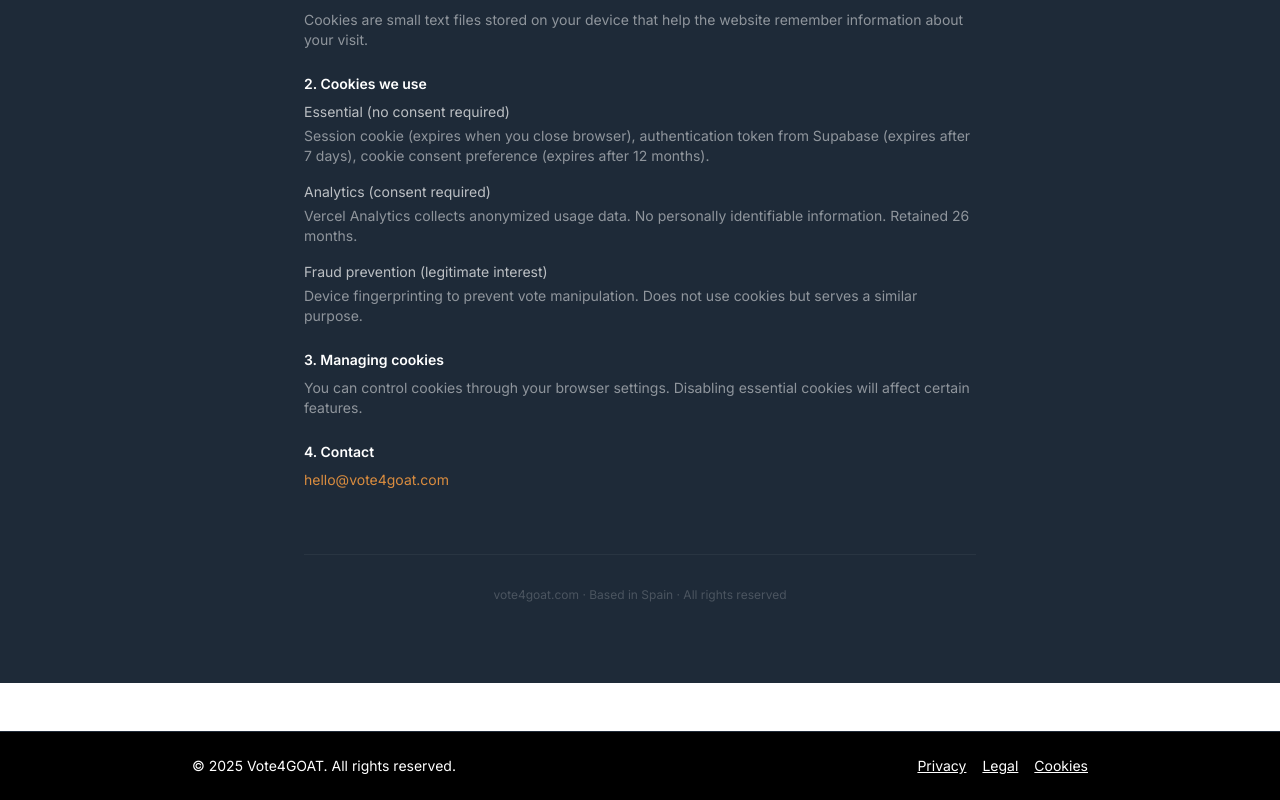
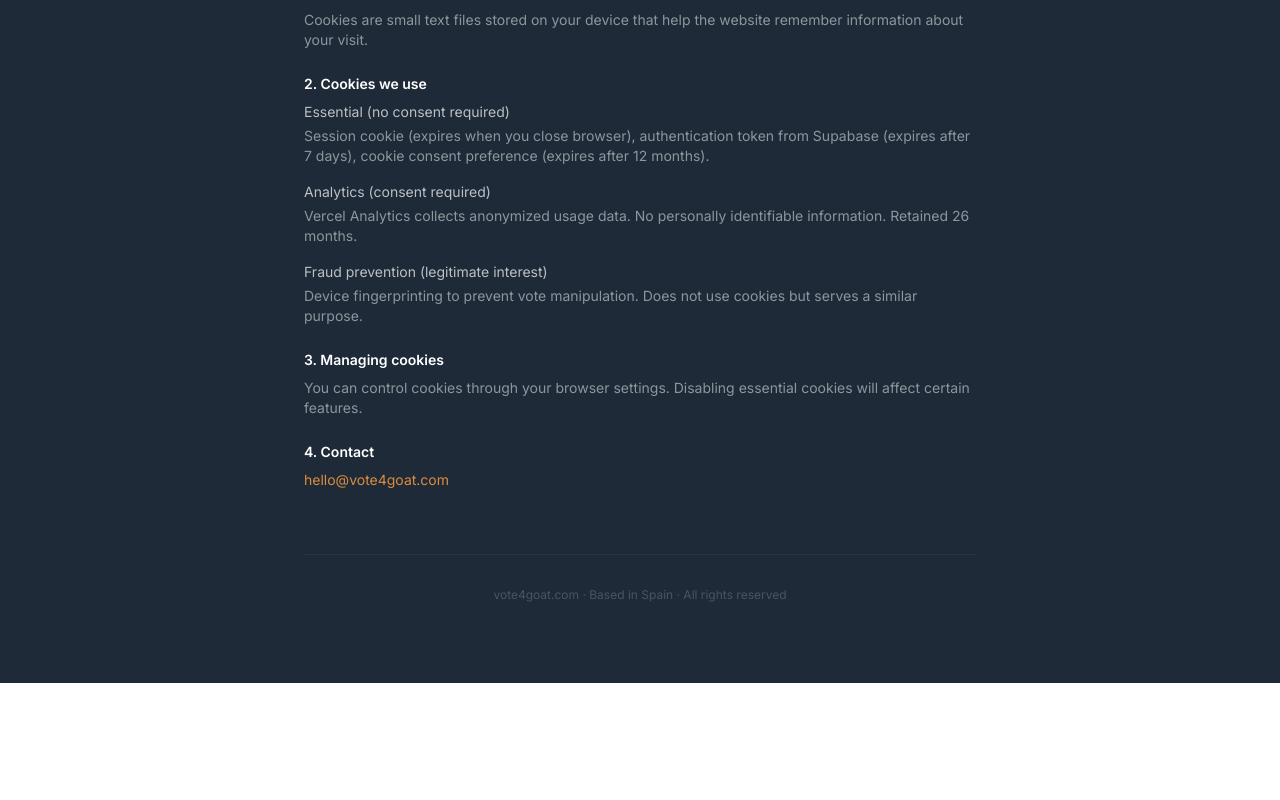
Before and after one commit to fcpdlr/vote4goat, a Next.js app: page /legal in a window 1280 px wide. Shown: the part 2806-3606 px from the top of the page. Built offline with nearby package versions, Linux system fonts and the light colour scheme.

Commit message:
Update Footer.js

```diff
--- a/components/Footer.js
+++ b/components/Footer.js
@@ -1,15 +1,14 @@
-// components/Footer.js
 export default function Footer() {
   return (
-    <footer className="bg-black text-white text-sm py-6 px-4 border-t border-gray-800 mt-12">
-      <div className="max-w-4xl mx-auto flex flex-col md:flex-row justify-between items-center space-y-4 md:space-y-0">
-        <div className="text-center md:text-left">
-          © 2025 Vote4GOAT. All rights reserved.
-        </div>
-        <div className="flex space-x-4">
-          <a href="/privacy" className="underline hover:text-gray-300">Privacy</a>
-          <a href="/legal" className="underline hover:text-gray-300">Legal</a>
-          <a href="/cookies" className="underline hover:text-gray-300">Cookies</a>
+    <footer className="border-t border-white/5 mt-8 py-6 px-4">
+      <div className="max-w-xl mx-auto flex flex-col sm:flex-row items-center justify-between gap-3">
+        <span className="text-xs text-white/20">
+          © {new Date().getFullYear()} Vote4GOAT · Based in Spain
+        </span>
+        <div className="flex items-center gap-4">
+          <a href="/legal#terms" className="text-xs text-white/30 hover:text-white/60 transition">Terms</a>
+          <a href="/legal#privacy" className="text-xs text-white/30 hover:text-white/60 transition">Privacy</a>
+          <a href="/legal#cookies" className="text-xs text-white/30 hover:text-white/60 transition">Cookies</a>
         </div>
       </div>
     </footer>
```
